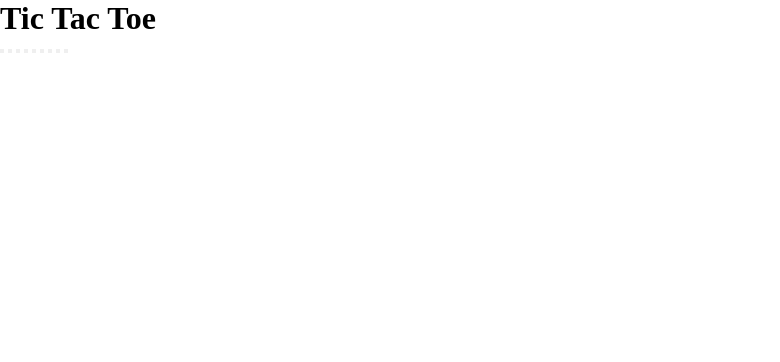
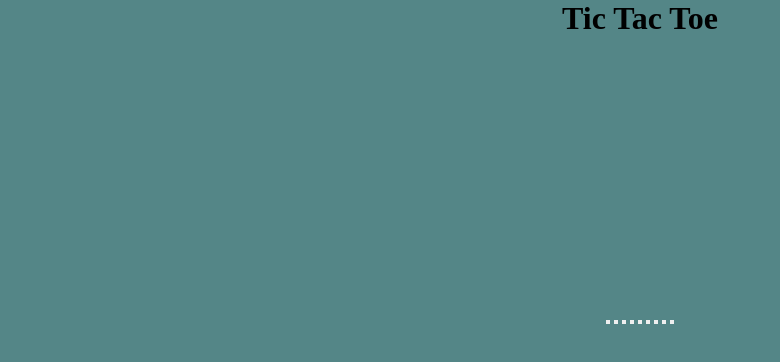
Before and after one commit to mehwishjbe/tic-tac-toe, a plain HTML site: page index.html in a window 1280 px wide. Shown: the whole page, without its empty margins (0-780 px from the left). Drawn offline with Linux system fonts and the light colour scheme.

Commit message:
container style added

```diff
--- a/style.css
+++ b/style.css
@@ -3,3 +3,15 @@
     margin: 0;
     box-sizing: border-box;
 }
+
+body{
+    background-color: #548687;
+    text-align: center;
+}
+
+.container{
+    height: 70vh;
+    display: flex;
+    justify-content: center;
+    align-items: center;
+}
```
